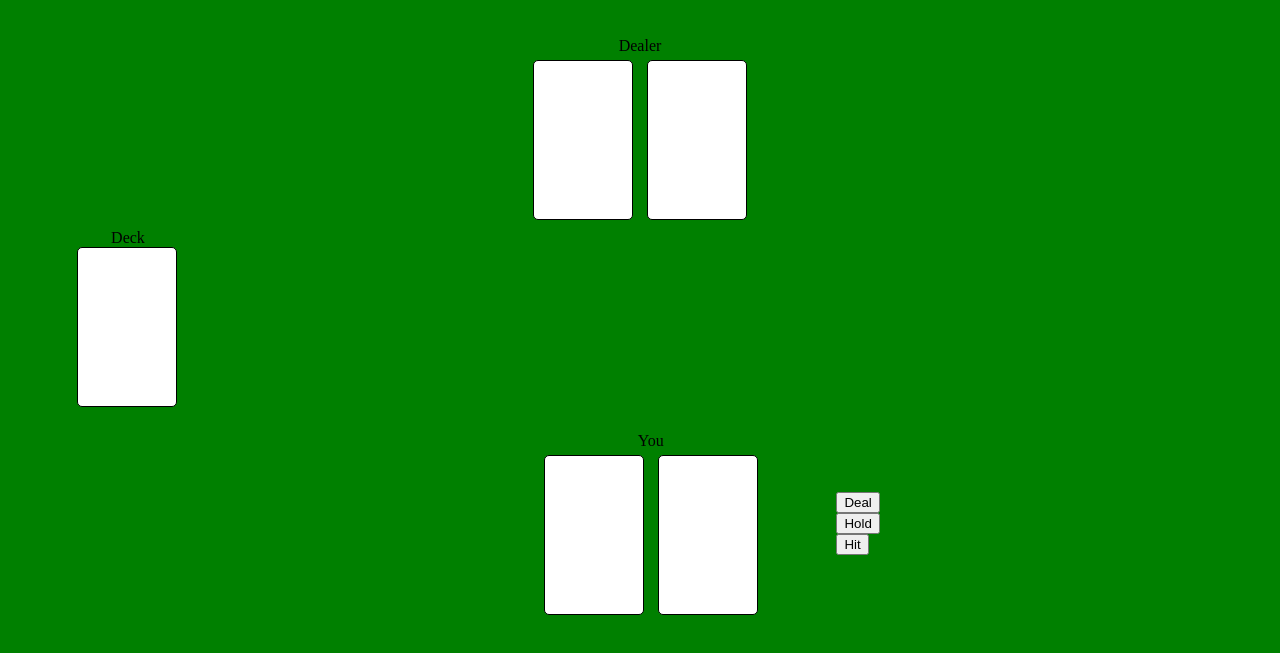
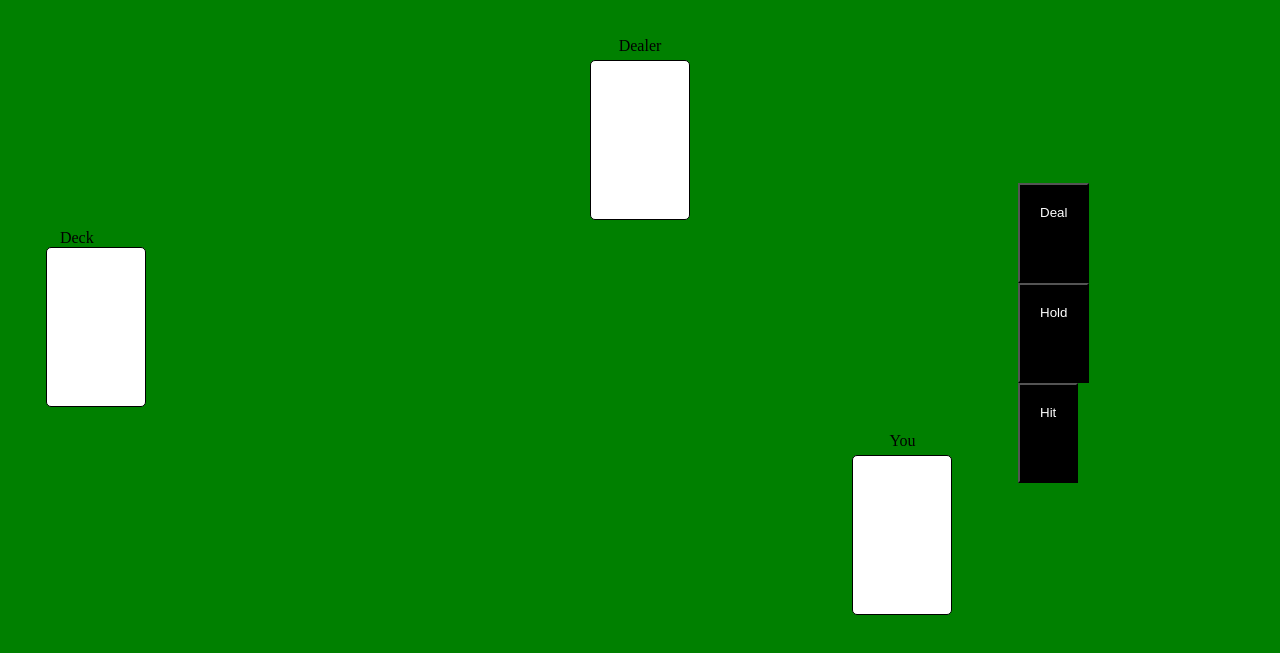
Before and after one commit to SpencerM93/BlackJack-Project, a plain HTML site: page index.html in a window 1280 px wide. Shown: the part 67-720 px from the top of the page. Drawn offline with Linux system fonts and the light colour scheme; files whose address does not match are found by name.

Commit message:
Add files via upload
I changed the decks, added a note to align the decks, changed the button style and placement and size.

```diff
--- a/style.css
+++ b/style.css
@@ -11,7 +11,7 @@ body{
   border: none;
   display: block;
 }
-.dCard1, .dCard2, .uCard1, .uCard2 {
+.dCard1, .uCard1 {
   width: 100px;
   height: 160px;
   margin: 5px;
@@ -24,8 +24,10 @@ body{
   margin-top: 40px;
 }
 .deck{
-  width: 20%
+  width: 12%;
 }
+/* Need to align both cardDeck and .uCard1 */
+/* I edit the DOM using Chrome because the changes are instant */
 .cardDeck{
   width: 100px;
   height: 160px;
@@ -42,14 +44,22 @@ body{
   display: inline-block;
 }
 .button-container{
-  width: 39%;
-  height: 194px;
-  display: inline-block;
-  margin-left: 0px;
-  margin-right: 0px;
-  vertical-align: top;
-  padding: 60px;
+  display: flex;
+    flex-wrap: wrap;
+    width: 39%;
+    height: 39%;
+    margin-left: 60%;
+   position: fixed;
+   top:0;
+   bottom: 0;
+   padding: 250px;
 }
 button{
-  display: block;
+  display: flex;
+  flex-direction: row-reverse;
+  width: 100px;
+  height: 100px;
+  background-color: black;
+  color: white;
+  padding: 20px;
 }
```
Also changed, not shown: Index.html (added, +41 -0 lines).
